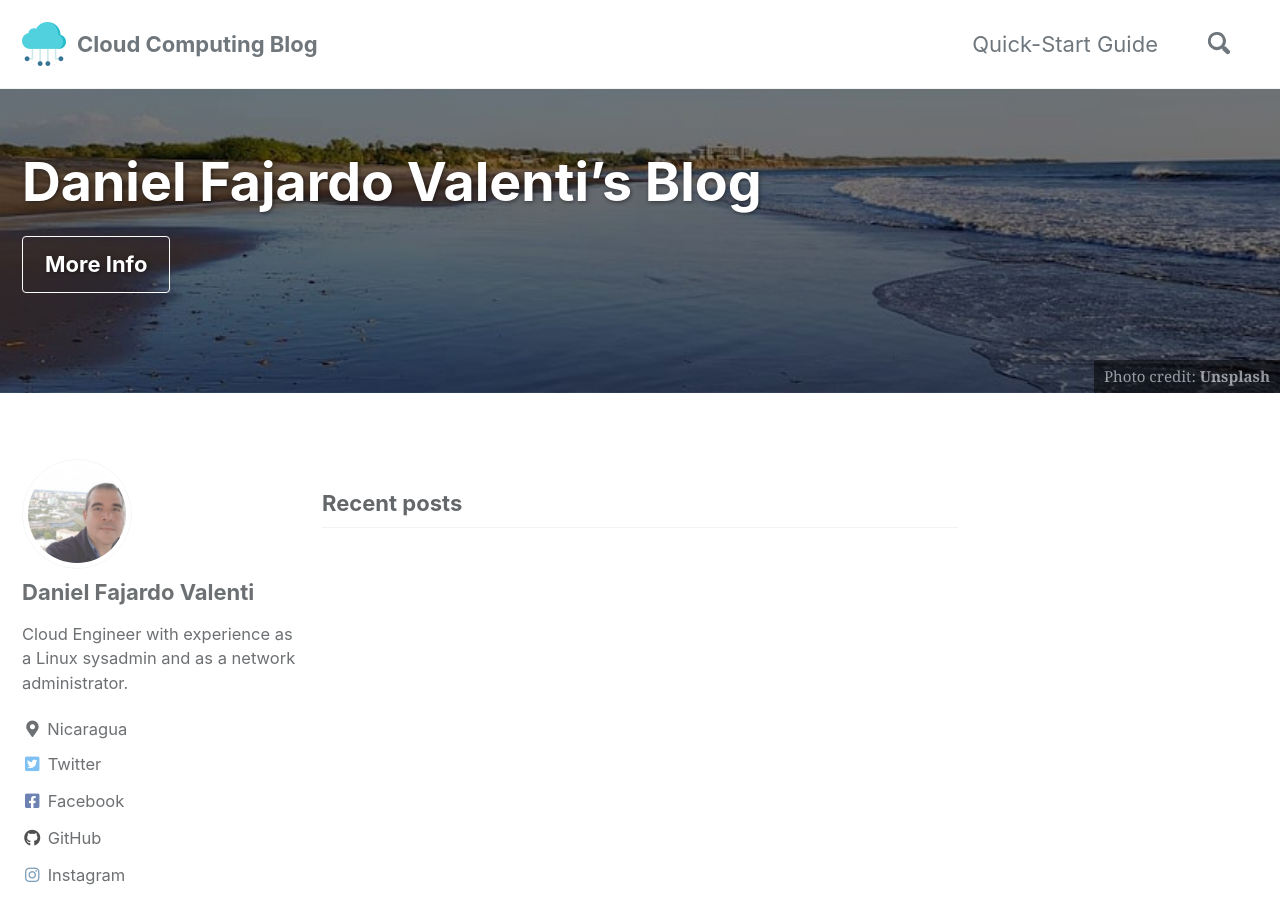
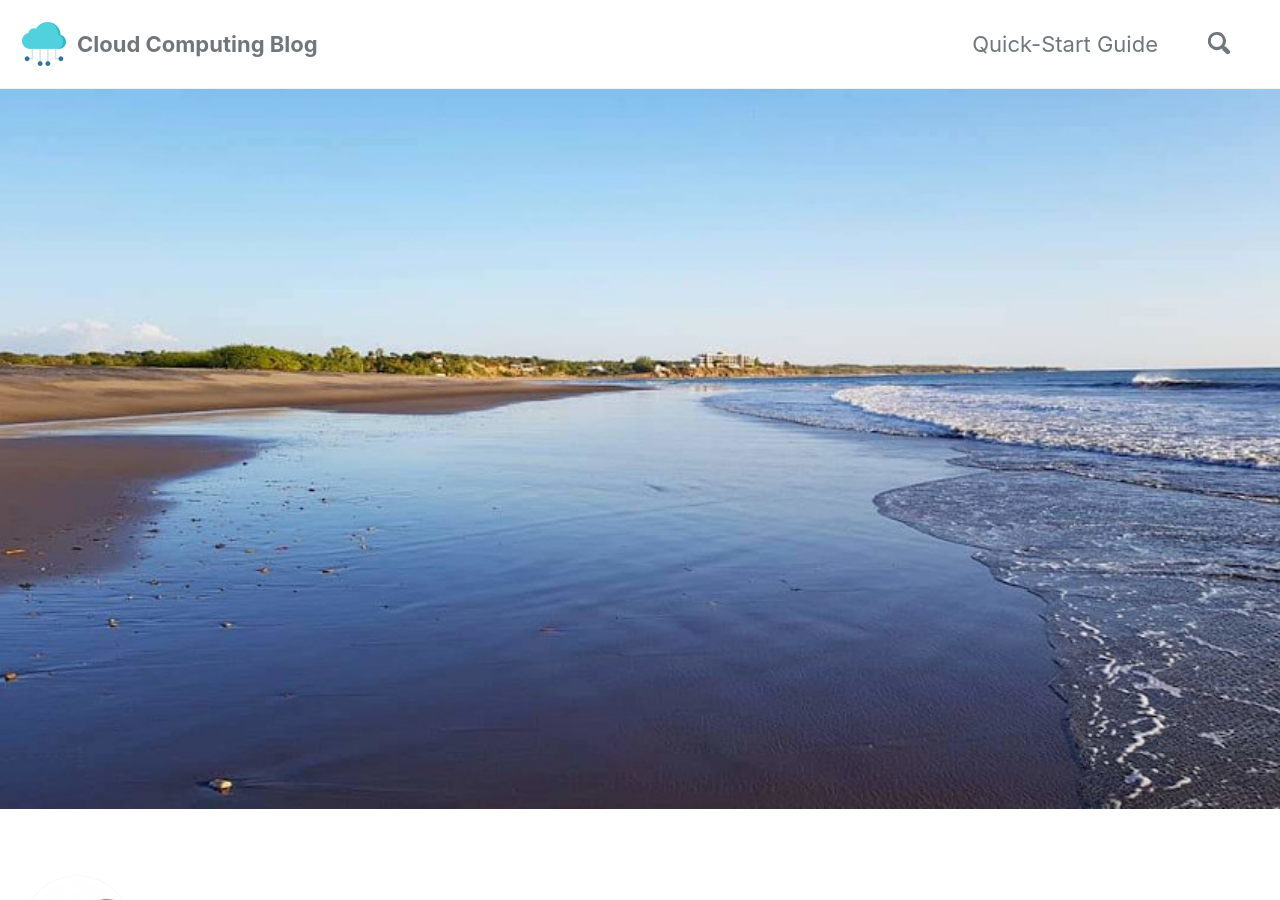
Before and after one commit to daniel-fv/daniel-fv.github.io, a Jekyll site: the page built from index.html, in a window 1280 px wide and 900 px high. Built offline with Jekyll 4.4.1, drawn with Linux system fonts in a browser that asks for light colours; cached includes are drawn as plain includes; the list of posts is cut into pages by our own code; some of the changed lines change nothing that is shown.

```diff
--- a/index.html
+++ b/index.html
@@ -2,11 +2,11 @@
 layout: home
 author_profile: true
 header:
-    # image: "/images/danielfv-banner-elvelero.jpg"
-    overlay_image: "/images/danielfv-banner-elvelero.jpg"
+    image: "/images/danielfv-banner-elvelero.jpg"
+    #overlay_image: "/images/danielfv-banner-elvelero.jpg"
     overlay_filter: 0.5 # same as adding an opacity of 0.5 to a black background
-    caption: "Photo credit: [**Unsplash**](https://unsplash.com)"
-    actions:
-    - label: "More Info"
-    url: "https://unsplash.com"
+    #caption: "Photo credit: [**Unsplash**](https://unsplash.com)"
+    #actions:
+    #- label: "More Info"
+    #url: "https://unsplash.com"
 ---
```
